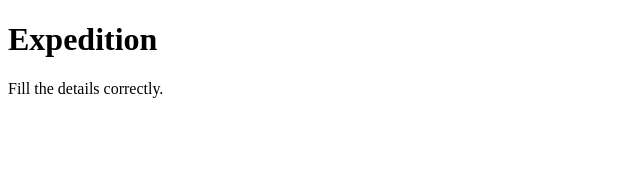
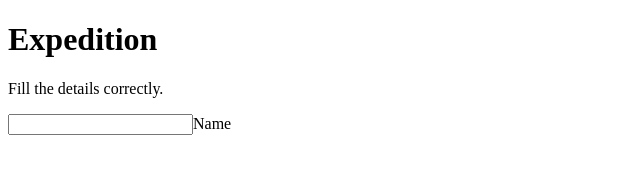
Before and after one commit to Olawuyimayowa4/new-git-project, a plain HTML site: page index.html in a window 1280 px wide. Shown: the whole page, without its empty margins (0-640 px from the left). Drawn offline with Linux system fonts and the light colour scheme.

Commit message:
Add a text

```diff
--- a/index.html
+++ b/index.html
@@ -8,5 +8,9 @@
     <body>
         <h1>Expedition</h1>
         <p>Fill the details correctly.</p>
+        <div>
+            <div><label for="name"><input type="text" name="name">Name</label></div>
+        </div>
+
     </body>
 </html>
```
